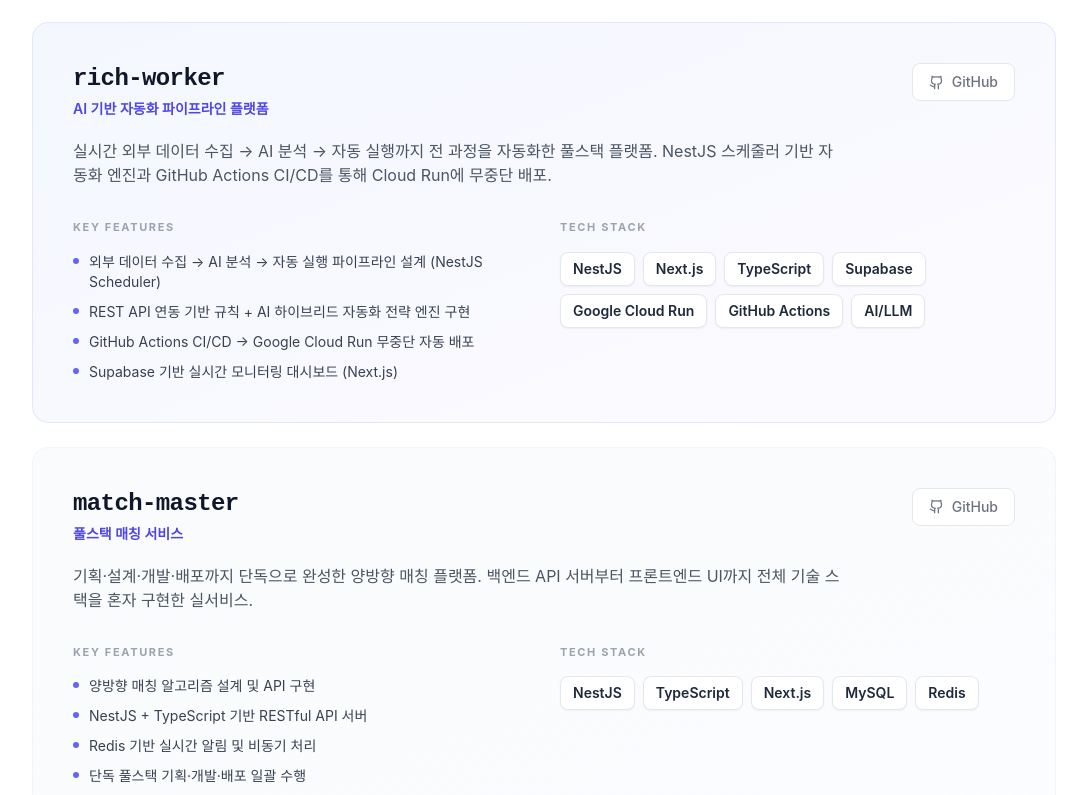
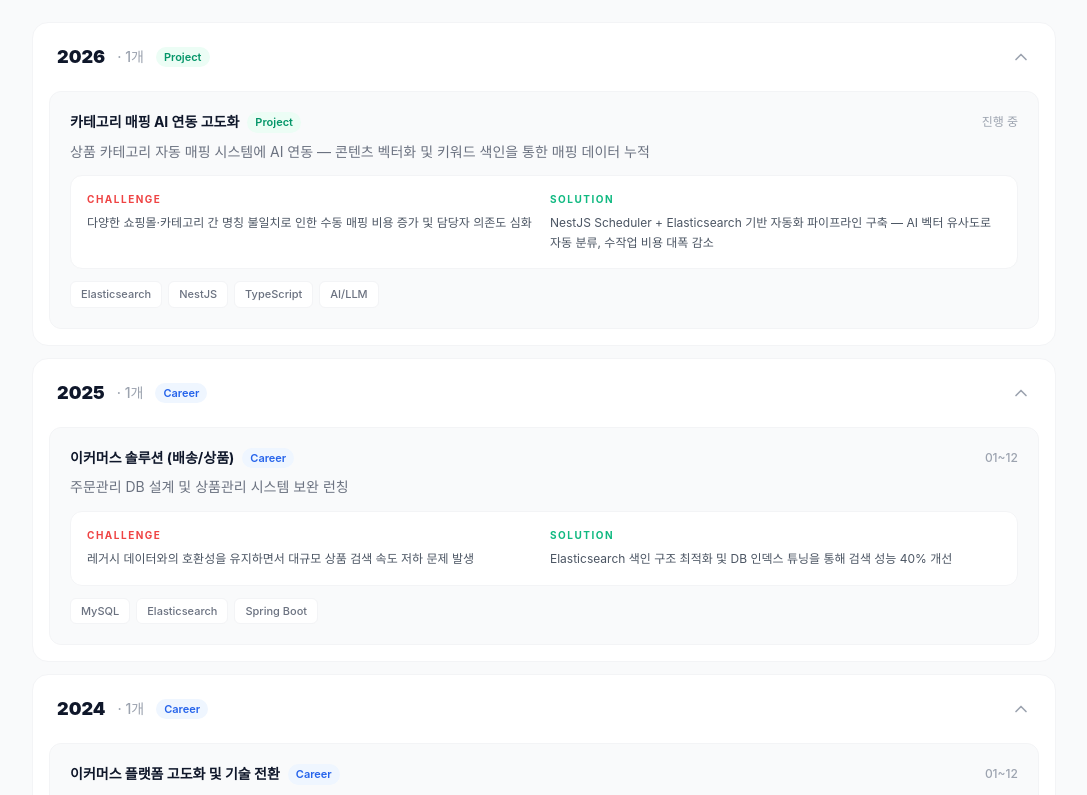
Before and after one commit to joarechi/joarechi.github.io, a Next.js app: page / in a window 1280 px wide. Shown: the part 1740-2535 px from the top of the page, without its empty margins (96-1183 px from the left). Built offline with nearby package versions, Linux system fonts and the light colour scheme.

Commit message:
feat: Remove Highlight Projects section and update navigation

```diff
--- a/app/page.tsx
+++ b/app/page.tsx
@@ -15,36 +15,6 @@
   location: "Seoul, Korea",
 };
 
-const PROJECTS = [
-  {
-    name: "rich-worker",
-    sub: "AI 기반 자동화 파이프라인 플랫폼",
-    desc: "실시간 외부 데이터 수집 → AI 분석 → 자동 실행까지 전 과정을 자동화한 풀스택 플랫폼. NestJS 스케줄러 기반 자동화 엔진과 GitHub Actions CI/CD를 통해 Cloud Run에 무중단 배포.",
-    points: [
-      "외부 데이터 수집 → AI 분석 → 자동 실행 파이프라인 설계 (NestJS Scheduler)",
-      "REST API 연동 기반 규칙 + AI 하이브리드 자동화 전략 엔진 구현",
-      "GitHub Actions CI/CD → Google Cloud Run 무중단 자동 배포",
-      "Supabase 기반 실시간 모니터링 대시보드 (Next.js)",
-    ],
-    tech: ["NestJS", "Next.js", "TypeScript", "Supabase", "Google Cloud Run", "GitHub Actions", "AI/LLM"],
-    github: "https://github.com/joarechi/rich-worker",
-    index: 0,
-  },
-  {
-    name: "match-master",
-    sub: "풀스택 매칭 서비스",
-    desc: "기획·설계·개발·배포까지 단독으로 완성한 양방향 매칭 플랫폼. 백엔드 API 서버부터 프론트엔드 UI까지 전체 기술 스택을 혼자 구현한 실서비스.",
-    points: [
-      "양방향 매칭 알고리즘 설계 및 API 구현",
-      "NestJS + TypeScript 기반 RESTful API 서버",
-      "Redis 기반 실시간 알림 및 비동기 처리",
-      "단독 풀스택 기획·개발·배포 일괄 수행",
-    ],
-    tech: ["NestJS", "TypeScript", "Next.js", "MySQL", "Redis"],
-    github: "https://github.com/joarechi/match-master",
-    index: 1,
-  },
-];
 
 const EXPERIENCE = [
   {
@@ -256,10 +226,10 @@
 
               <div className="flex flex-wrap gap-4 animate-fade-in opacity-0" style={{ animationDelay: "0.45s" }}>
                 <a
-                  href="#projects"
+                  href="#career"
                   className="inline-flex items-center gap-2 px-6 py-3 bg-slate-900 hover:bg-indigo-600 text-white font-semibold rounded-xl transition-colors text-sm"
                 >
-                  프로젝트 보기 <ArrowRight size={15} />
+                  경력 보기 <ArrowRight size={15} />
                 </a>
                 <a
                   href={ME.github}
@@ -373,89 +343,6 @@
       </section>
 
 
-      {/* ══════════════════════════════════════
-          PROJECTS
-      ══════════════════════════════════════ */}
-      <section id="projects" className="py-24 px-6">
-        <div className="max-w-5xl mx-auto">
-          <p className="text-indigo-500 text-xs font-mono tracking-[0.25em] uppercase mb-5">
-            Projects
-          </p>
-          <h2 className="text-4xl font-black text-slate-900 mb-3">하이라이트 프로젝트</h2>
-          <p className="text-gray-400 mb-16">직접 기획하고 구현한 사이드 프로젝트</p>
-
-          <div className="space-y-6">
-            {PROJECTS.map((project) => (
-              <div
-                key={project.name}
-                className={`rounded-2xl border overflow-hidden hover:shadow-xl transition-all duration-300 ${project.index === 0
-                    ? "border-indigo-100 bg-gradient-to-br from-indigo-50/60 to-violet-50/40 hover:border-indigo-200"
-                    : "border-slate-100 bg-gradient-to-br from-slate-50/80 to-blue-50/30 hover:border-slate-200"
-                  }`}
-              >
-                <div className="p-8 md:p-10">
-                  {/* Header */}
-                  <div className="flex flex-wrap items-start justify-between gap-4 mb-5">
-                    <div>
-                      <h3 className="text-2xl font-black text-slate-900 font-mono tracking-tight">
-                        {project.name}
-                      </h3>
-                      <p className="text-indigo-600 font-semibold text-sm mt-1">{project.sub}</p>
-                    </div>
-                    <a
-                      href={project.github}
-                      target="_blank"
-                      rel="noopener noreferrer"
-                      className="inline-flex items-center gap-2 text-sm text-gray-500 hover:text-slate-900 border border-gray-200 hover:border-slate-400 bg-white px-4 py-2 rounded-lg transition-colors font-medium"
-                    >
-                      <Github size={15} />
-                      GitHub
-                    </a>
-                  </div>
-
-                  <p className="text-gray-600 leading-relaxed mb-8 max-w-3xl text-sm md:text-base">
-                    {project.desc}
-                  </p>
-
-                  <div className="grid md:grid-cols-2 gap-8">
-                    {/* Key Features */}
-                    <div>
-                      <h4 className="text-[11px] font-bold text-gray-400 uppercase tracking-[0.15em] mb-4">
-                        Key Features
-                      </h4>
-                      <ul className="space-y-2.5">
-                        {project.points.map((point) => (
-                          <li key={point} className="flex items-start gap-2.5 text-sm text-gray-700">
-                            <span className="mt-1.5 w-1.5 h-1.5 rounded-full bg-indigo-500 flex-shrink-0" />
-                            {point}
-                          </li>
-                        ))}
-                      </ul>
-                    </div>
-
-                    {/* Tech Stack */}
-                    <div>
-                      <h4 className="text-[11px] font-bold text-gray-400 uppercase tracking-[0.15em] mb-4">
-                        Tech Stack
-                      </h4>
-                      <div className="flex flex-wrap gap-2">
-                        {project.tech.map((t) => (
-                          <span
-                            key={t}
-                            className="px-3 py-1.5 bg-white text-slate-800 text-sm font-semibold rounded-lg border border-gray-200 shadow-sm"
-                          >
-                            {t}
-                          </span>
-                        ))}
-                      </div>
-                    </div>
-                  </div>
-                </div>
-              </div>
-            ))}
-          </div>
-        </div>
-      </section>
 
 
       {/* ══════════════════════════════════════
--- a/components/Navbar.tsx
+++ b/components/Navbar.tsx
@@ -5,7 +5,6 @@
 
 const navLinks = [
   { href: "#about", label: "소개" },
-  { href: "#projects", label: "프로젝트" },
   { href: "#career", label: "경력" },
   { href: "#skills", label: "기술 스택" },
   { href: "#contact", label: "연락처" },
```
